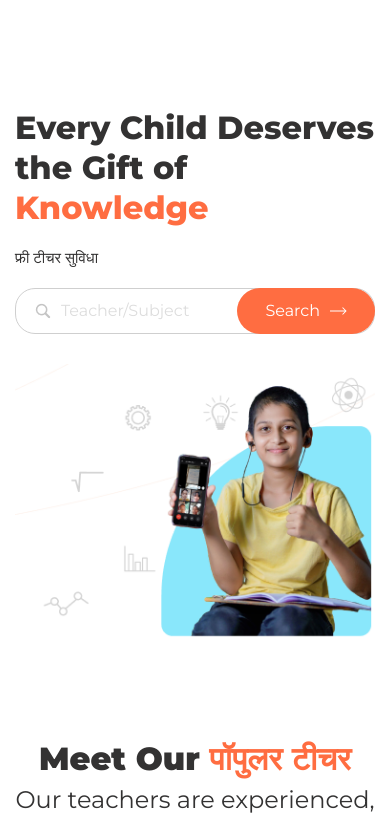
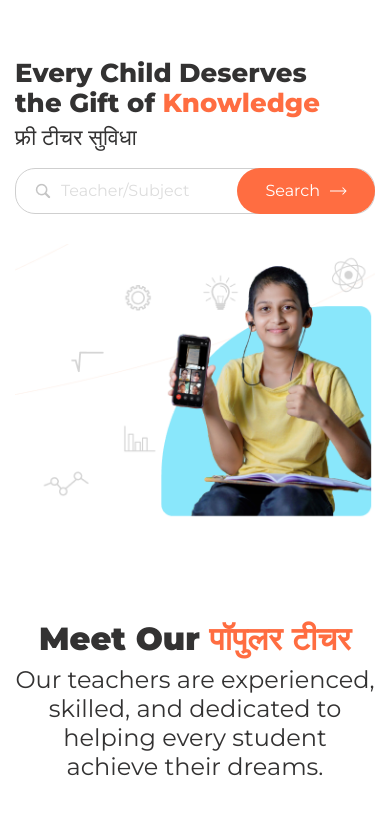
Before and after one commit to rajputrahul445/padho-padhao, a plain HTML site: page index.html in a window 390 px wide. Shown: the part 42-857 px from the top of the page. Drawn offline with nearby package versions, Linux system fonts and the light colour scheme.

Commit message:
mobile responsive issue fix

```diff
--- a/css/media.css
+++ b/css/media.css
@@ -100,13 +100,17 @@
     .overLay.active {
         display: block;
     }
+    section.banner{
+        padding: 0;
+    }
     .bannerContent h1 {
-        font-size: 32px;
-        line-height: 40px;
+        font-size: 26px;
+        line-height: 30px;
+        margin: 0 0 10px;
     }
 
     .bannerContent h3 {
-        font-size: 15px;
+        font-size: 22px;
         line-height: 20px;
     }
     .bannerContent .listInline{
@@ -219,6 +223,9 @@
     section.inrBanner {
         padding: 0;
     }
+    .beTheTeacher .col-md-6, .imgWithContent {
+        margin-bottom: 30px;
+    }
 
 }
 @media only screen and (max-width: 767px){
--- a/css/style.css
+++ b/css/style.css
@@ -230,7 +230,10 @@ img.bannerImg {
     min-width: 530px;
     max-width: 100%;
 }
-
+.bannerContent {
+    position: relative;
+    z-index: 9;
+}
 section.banner .container {
     position: relative;
     margin: 150px auto 50px;
```
